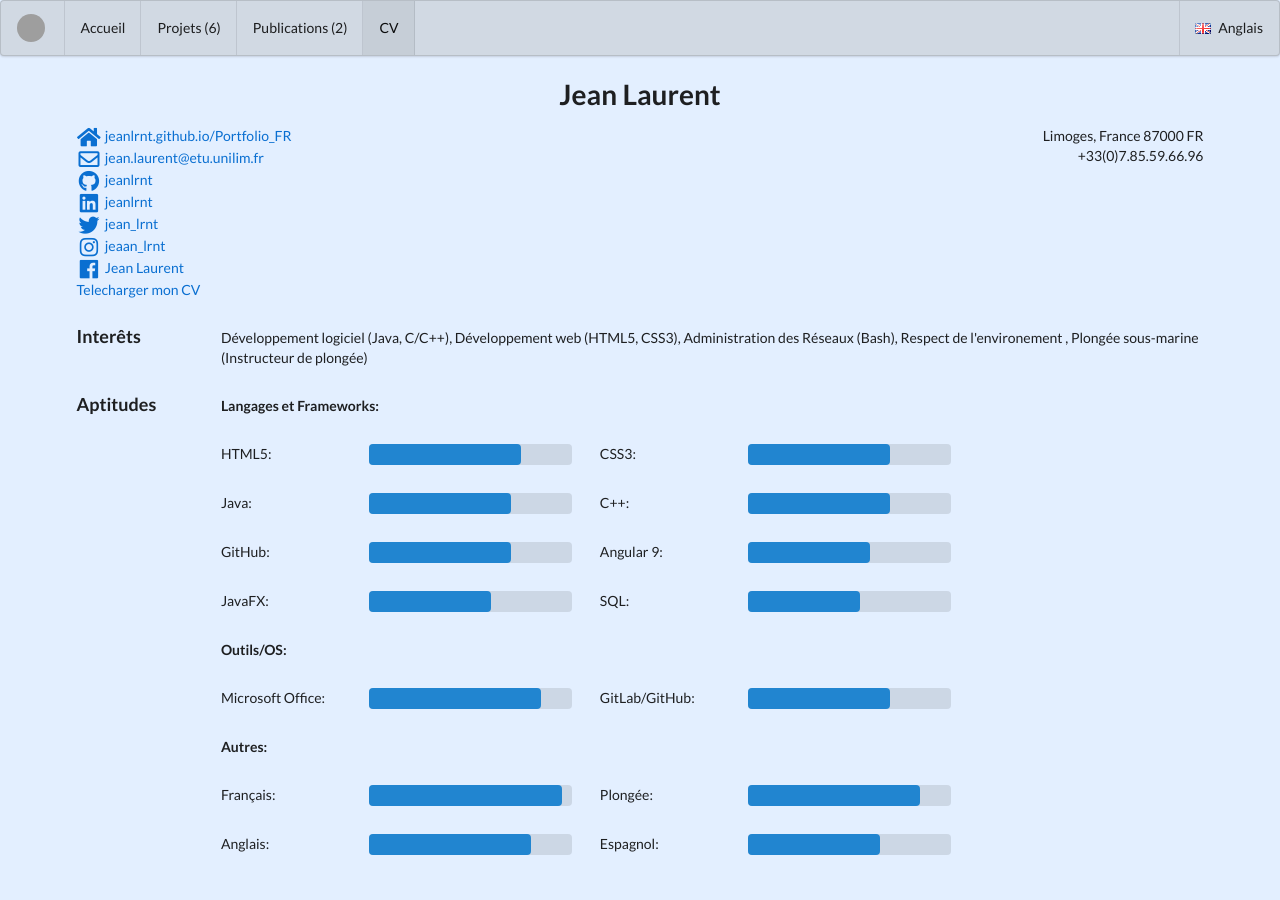
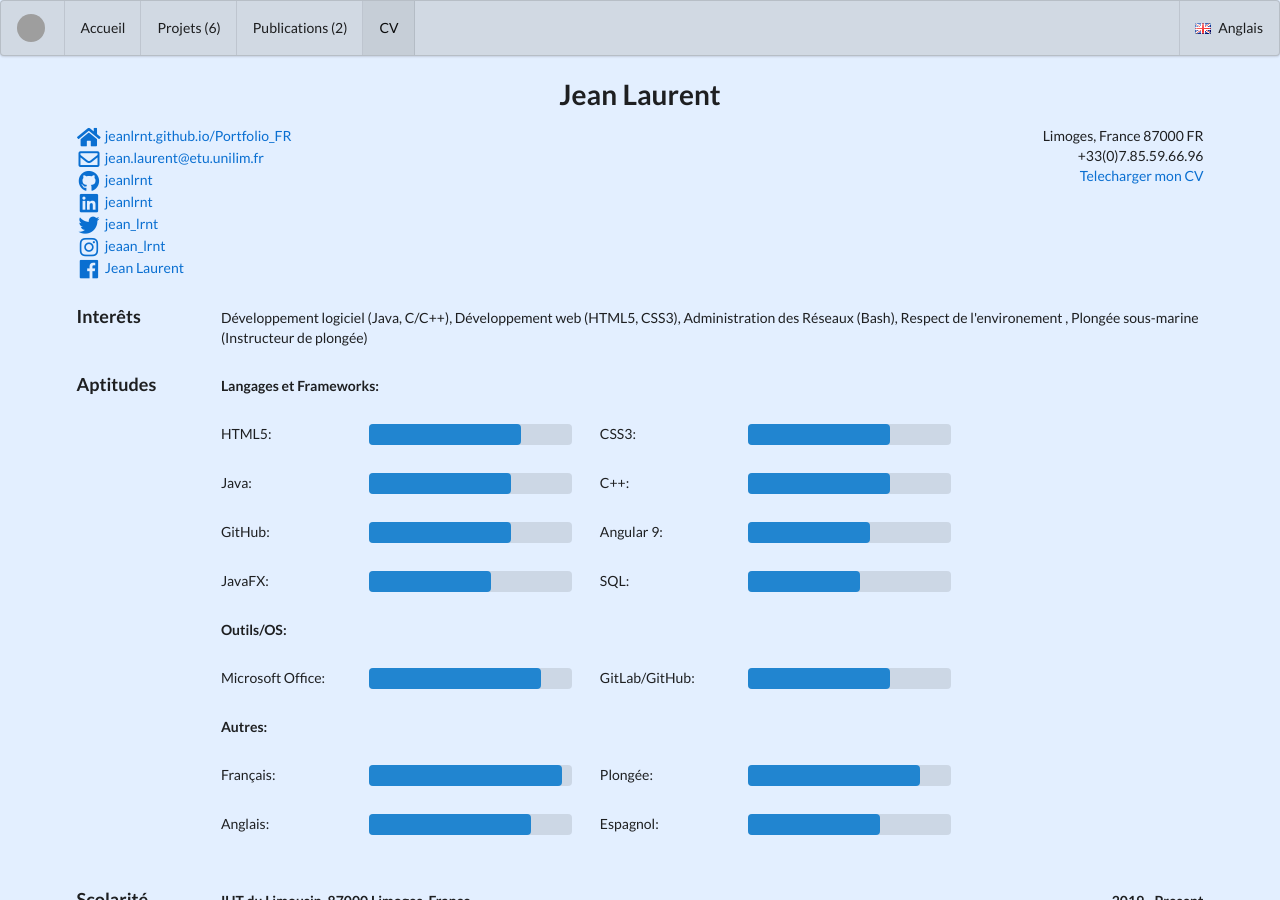
Before and after one commit to jeanlrnt/Portfolio_FR, a Jekyll site: the page built from bio/index.html, in a window 1280 px wide and 900 px high. Built offline with Jekyll 4.4.1, drawn with Linux system fonts in a browser that asks for light colours.

Commit message:
mise a jour meta

```diff
--- a/_includes/theme-bio-page.html
+++ b/_includes/theme-bio-page.html
@@ -16,13 +16,13 @@
     {% for entry in site.data.bio.basics.profiles %}
          <p class="ui no-bottom"><a href="{{ entry.url }}"> <i class="large {{ entry.network | downcase }} icon "></i>{{ entry.username }}</a></p>
     {% endfor %}
-    <p class="ui no-bottom"><a href="{{ site.url }}/Resume.pdf"><i class="large download icon<"></i> Telecharger mon CV</a></p>
   </div>
 
   <div class="eight wide right aligned column">
     <p class="ui no-bottom">{{ site.data.bio.basics.location.address }}</p>
     <p class="ui no-bottom">{{ site.data.bio.basics.location.city }}, {{ site.data.bio.basics.location.region }} {{ site.data.bio.basics.location.postalCode }} {{ site.data.bio.basics.location.countryCode }}</p>
     <p class="ui no-bottom">{{ site.data.bio.basics.phone }}</p>
+    <p class="ui no-bottom"><a href="{{ site.url }}/Resume.pdf">Telecharger mon CV</a></p>
   </div>
 </div>
 
```
